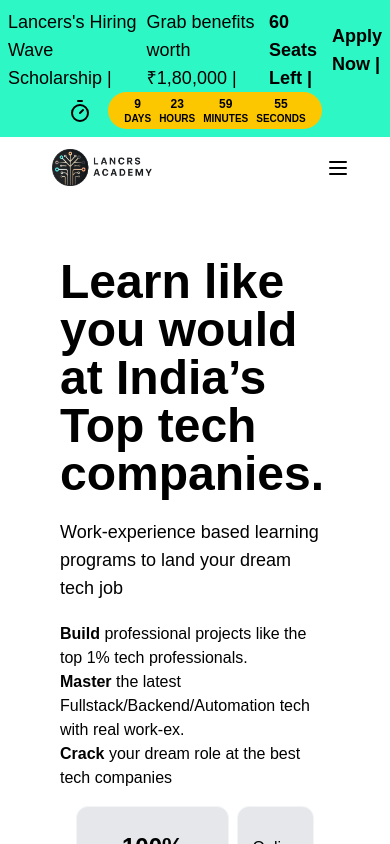
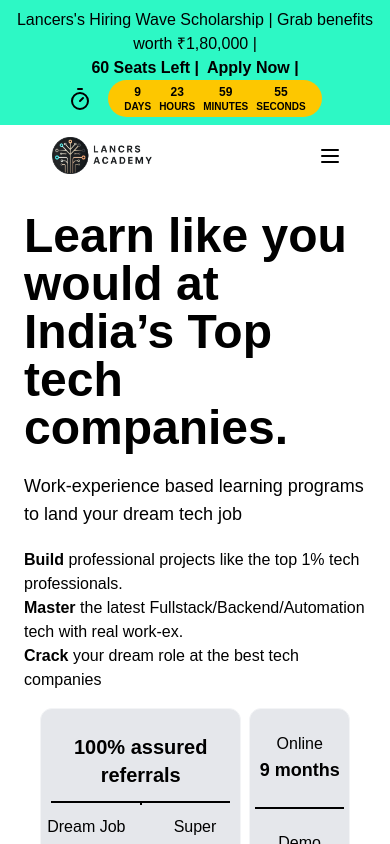
Before and after one commit to InterviewCall/Lancer-Frontend, a Next.js app: page / in a window 390 px wide. Built offline with nearby package versions, Linux system fonts and the light colour scheme.

Commit message:
#feat: made the navbar responsive

```diff
--- a/src/app/page.tsx
+++ b/src/app/page.tsx
@@ -1,4 +1,4 @@
-import { Menu, Timer } from 'lucide-react';
+import { Timer } from 'lucide-react';
 import Image from 'next/image';
 import React from 'react';
 
@@ -10,38 +10,12 @@
 import FAQSection from '@/components/landingPage/FAQSection';
 import Footer from '@/components/landingPage/Footer';
 import HeroSection from '@/components/landingPage/HeroSection';
-import NavbarButton from '@/components/landingPage/NavbarButton';
+import Navbar from '@/components/landingPage/Navbar';
 import NavbarTimer from '@/components/landingPage/NavbarTimer';
 import SkillCards from '@/components/landingPage/SkillCards';
 import TryOurFreeDemoClassButton from '@/components/landingPage/TryOurFreeDemoClassButton';
 import UICourseSection from '@/components/landingPage/UICourseSection';
 
-const navbarButtonList = [
-  {
-    id: 1,
-    name: 'Products',
-  },
-  {
-    id: 2,
-    name: 'Hire',
-  },
-  {
-    id: 3,
-    name: 'MasterClass',
-  },
-  {
-    id: 4,
-    name: 'Projects',
-  },
-  {
-    id: 5,
-    name: 'Blog',
-  },
-  {
-    id: 6,
-    name: 'Placements',
-  },
-];
 
 const featureList = [
   '/features/feature1.png',
@@ -63,21 +37,23 @@
 export default function Page() {
   return (
     <div className="app-page relative flex flex-col  h-full">
-      <div className="app-page w-full bg-[#2DF8C5] block sm:flex flex-wrap items-center justify-center p-2 text-lg ">
-        <div className="flex items-center justify-center gap-2 ">
+      <div className="app-page w-full bg-[#2DF8C5] block sm:flex flex-wrap items-center justify-center p-2 text-base sm:text-lg ">
+        <div className="text-center sm:flex items-center justify-center gap-2 ">
           <div className="app-page ">
-            {'Lancers\'s'} Hiring Wave Scholarship |
+            {'Lancers\'s'} Hiring Wave Scholarship | <span className="app-page sm:hidden">Grab benefits worth ₹1,80,000 |</span>
           </div>
-          <div className="app-page ">Grab benefits worth ₹1,80,000 |</div>
-          <div className="app-page  font-semibold"> 60 Seats Left |</div>
+          <div className="app-page hidden sm:block ">Grab benefits worth ₹1,80,000 |</div>
+          <div className='flex items-center text-center justify-center gap-2'>
+            <div className="app-page  font-semibold"> 60 Seats Left |</div>
           <div className="app-page font-semibold"> Apply Now |</div>
+          </div>
         </div>
         <div className="flex items-center justify-center">
           <Timer />
           <NavbarTimer />
         </div>
       </div>
-      <div className="app-page w-full h-fit flex items-center justify-between px-10">
+      {/* <div className="app-page w-full h-fit flex items-center justify-between px-10">
         <div className="app-page p-3">
           <Image
             alt="Lancers"
@@ -86,19 +62,9 @@
             height={100}
           />
         </div>
-        <div className="app-page hidden sm:flex items-center justify-center">
-          <NavbarButton buttonName="Products" />
-          {navbarButtonList.map((button) => {
-            return <NavbarButton key={button.id} buttonName={button.name} />;
-          })}
-          <button className="app-page  p-3 rounded-lg font-semibold text-sm ">
-            Sign In
-          </button>
-        </div>
-        <div className="app-page flex sm:hidden items-center justify-center hover:cursor-pointer">
-          <Menu />
-        </div>
-      </div>
+        <Navbar />
+      </div> */}
+      <Navbar/>
       <div className="app-page overflow-y-scroll flex flex-col items-center ">
         <HeroSection />
         <div className="w-full sm:w-4/5 bg-gray-100 rounded-2xl p-15">
--- a/src/components/landingPage/Carousel.tsx
+++ b/src/components/landingPage/Carousel.tsx
@@ -147,7 +147,7 @@
   }, [instanceRef]);
 
   return (
-    <div className="component-landingPage-Carousel relative w-[80%] rounded-2xl">
+    <div className="component-landingPage-Carousel relative w-full sm:w-[80%] rounded-2xl border border-gray-200">
       {/* Slider */}
       <div
         ref={sliderRef}
--- a/src/components/landingPage/HeroSection.tsx
+++ b/src/components/landingPage/HeroSection.tsx
@@ -31,7 +31,7 @@
 
 export default function HeroSection() {
   return (
-    <div className="component-landingPage-HeroSection flex flex-col sm:flex-row items-start justify-center p-10">
+    <div className="component-landingPage-HeroSection flex flex-col sm:flex-row items-start justify-center p-1 sm:p-10">
       <div className="component-landingPage-HeroSection basis-1 sm:basis-[60%] px-5 sm:px-10 ">
         <div className="component-landingPage-HeroSection font-bold text-5xl my-5">
           Learn like you would at India’s Top tech companies.
@@ -60,7 +60,7 @@
         <div className=" p-4 w-full sm:w-[80%] h-fit flex items-stretch justify-center rounded-lg gap-x-2">
           <div className="basis-2/3 border py-3 rounded-xl border-gray-100 bg-gray-200 h-full ">
             <div className="w-full flex items-center justify-center text-center h-1/2">
-              <div className='font-semibold text-2xl m-3'>100% assured referrals</div>
+              <div className='font-semibold text-xl sm:text-2xl m-3'>100% assured referrals</div>
             </div>
             <div className="w-full flex justify-center">
               <div className="border w-[90%]"></div>
@@ -68,7 +68,7 @@
             <div className="flex items-stretch justify-center  gap-x-2 h-1/2">
               <div className="w-full  mt-3">
                 <div className="w-full text-center font-medium">Dream Job</div>
-                <div className="w-full text-center font-semibold text-xl">6 - 15 LPA</div>
+                <div className="w-full text-center font-semibold text-lg sm:text-xl">6 - 15 LPA</div>
               </div>
               <div className="h-full flex justify-center items-center">
                 <div className="border h-1/2"></div>
@@ -76,21 +76,21 @@
 
               <div className="w-full mt-3">
                 <div className="w-full text-center font-medium">Super Dream Job</div>
-                <div className="w-full text-center font-semibold text-xl">16 - 25 LPA</div>
+                <div className="w-full text-center font-semibold text-lg sm:text-xl">16 - 25 LPA</div>
               </div>
             </div>
           </div>
           <div className="basis-1/3 border py-3 flex flex-col justify-around border-gray-100 bg-gray-200 rounded-xl">
             <div className="w-full text-center ">
               <div className="w-full text-center font-medium">Online</div>
-                <div className="w-full text-center font-semibold text-xl">9 months</div>
+                <div className="w-full text-center font-semibold text-lg sm:text-xl">9 months</div>
             </div>
             <div className="w-full flex justify-center">
               <div className="border w-[90%]"></div>
             </div>
             <div className="w-full text-center ">
               <div className="w-full text-center font-medium">Demo Session</div>
-                <div className="w-full text-center font-semibold text-xl">Free</div>
+                <div className="w-full text-center font-semibold text-lg sm:text-xl">Free</div>
             </div>
           </div>
         </div>
--- a/src/components/landingPage/HeroSectionForm.tsx
+++ b/src/components/landingPage/HeroSectionForm.tsx
@@ -54,7 +54,7 @@
             type="checkbox"
             {...methods.register('newsLetter')}/>
             <span className='m-3 text-xs text-gray-400'>আমি এই নম্বরে SMS এবং WhatsApp যোগাযোগ গ্রহণ করতে সম্মত আছি</span>
-          <button type="submit" className="component-landingPage-HeroSectionForm mt-2 p-2 w-full rounded-md bg-yellow-400">
+          <button type="submit" className="component-landingPage-HeroSectionForm mt-2 p-2 w-full rounded-md bg-yellow-400 hover:cursor-pointer hover:bg-yellow-500 font-bold">
             Book your trial
           </button>
         </form>
--- /dev/null
+++ b/src/components/landingPage/Navbar.tsx
@@ -0,0 +1,82 @@
+'use client';
+
+import { Menu, X } from 'lucide-react';
+import Image from 'next/image';
+import { useState } from 'react';
+
+import NavbarButton from './NavbarButton';
+
+const navbarButtonList = [
+  {
+    id: 1,
+    name: 'Products',
+  },
+  {
+    id: 2,
+    name: 'Hire',
+  },
+  {
+    id: 3,
+    name: 'MasterClass',
+  },
+  {
+    id: 4,
+    name: 'Projects',
+  },
+  {
+    id: 5,
+    name: 'Blog',
+  },
+  {
+    id: 6,
+    name: 'Placements',
+  },
+  {
+    id: 7,
+    name: 'Sign up',
+  },
+];
+
+export default function Navbar() {
+  const [isOpen, setIsOpen] = useState(false);
+  return (
+    <div>
+      <div className="app-page w-full h-fit flex items-center justify-between px-10">
+        <div className="app-page p-3">
+          <Image
+            alt="Lancers"
+            src={'/lancersFullLogo.png'}
+            width={100}
+            height={100}
+          />
+        </div>
+        <div>
+          <div className="app-page hidden sm:flex items-center justify-center">
+            {navbarButtonList.map((button) => {
+              return <NavbarButton key={button.id} buttonName={button.name} />;
+            })}
+            <button className="app-page  p-3 rounded-lg font-semibold text-sm ">
+              Sign In
+            </button>
+          </div>
+          <div className="app-page flex sm:hidden items-center justify-end hover:cursor-pointer">
+            <button onClick={() => setIsOpen((prev) => !prev)} className="p-2 hover:cursor-pointer">
+              {isOpen ? <X size={24} /> : <Menu size={24} />}
+            </button>
+          </div>
+        </div>
+      </div>
+      <div
+        className={`sm:hidden border rounded-2xl border-gray-300 transition-all duration-300 overflow-hidden ${
+          isOpen ? ' opacity-100' : 'max-h-0 opacity-0'
+        }`}
+      >
+        <div className="flex flex-col bg-gray-50">
+          {navbarButtonList.map((button) => (
+            <NavbarButton key={button.id} buttonName={button.name} />
+          ))}
+        </div>
+      </div>
+    </div>
+  );
+}
--- a/src/components/landingPage/NavbarButton.tsx
+++ b/src/components/landingPage/NavbarButton.tsx
@@ -8,7 +8,7 @@
   return (
     <div
       className={
-        'component-landingPage-NavbarButton px-2 py-5 font-semibold text-sm' + (className ? ' ' + className : '')
+        'component-landingPage-NavbarButton px-10 sm:px-2 py-2 sm:py-5 font-semibold text-sm hover:cursor-pointer ' + (className ? ' ' + className : '')
       }
     >
       {buttonName}
```
